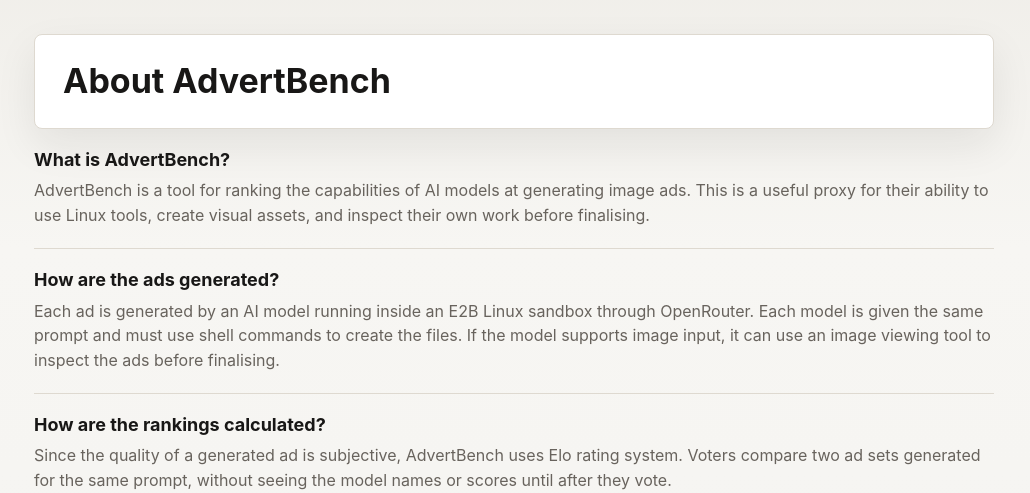
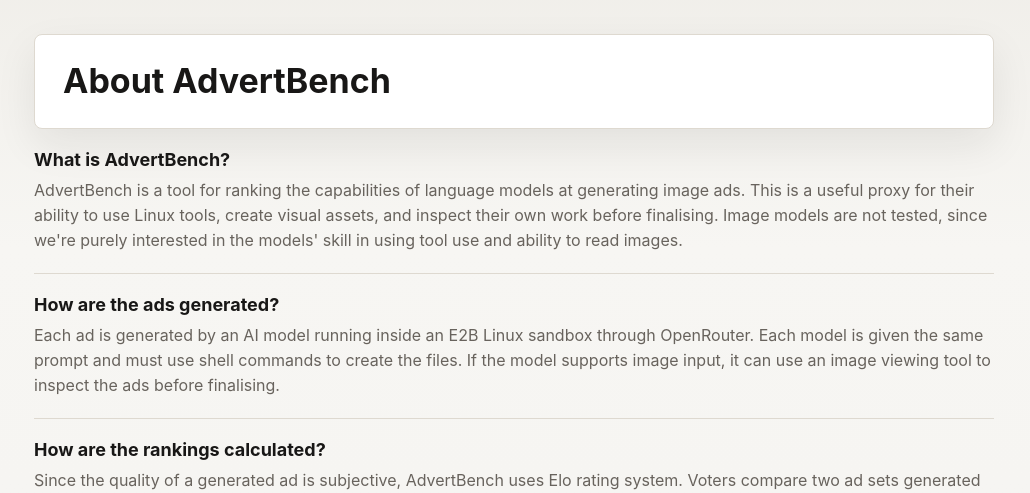
Before and after one commit to joe-gibbs/advertbench, a FastAPI app: page /about in a window 1280 px wide. Shown: the part 72-565 px from the top of the page, without its empty margins (126-1156 px from the left). Run offline with FastAPI, Linux system fonts and the light colour scheme.

Commit message:
fix: clarify description of AdvertBench's focus on language models for image ad generation

```diff
--- a/backend/templates/about.html
+++ b/backend/templates/about.html
@@ -14,8 +14,9 @@
       <article>
         <h2>What is AdvertBench?</h2>
         <p>
-          AdvertBench is a tool for ranking the capabilities of AI models at generating image ads.
+          AdvertBench is a tool for ranking the capabilities of language models at generating image ads.
           This is a useful proxy for their ability to use Linux tools, create visual assets, and inspect their own work before finalising.
+          Image models are not tested, since we're purely interested in the models' skill in using tool use and ability to read images.
         </p>
       </article>
 
```
